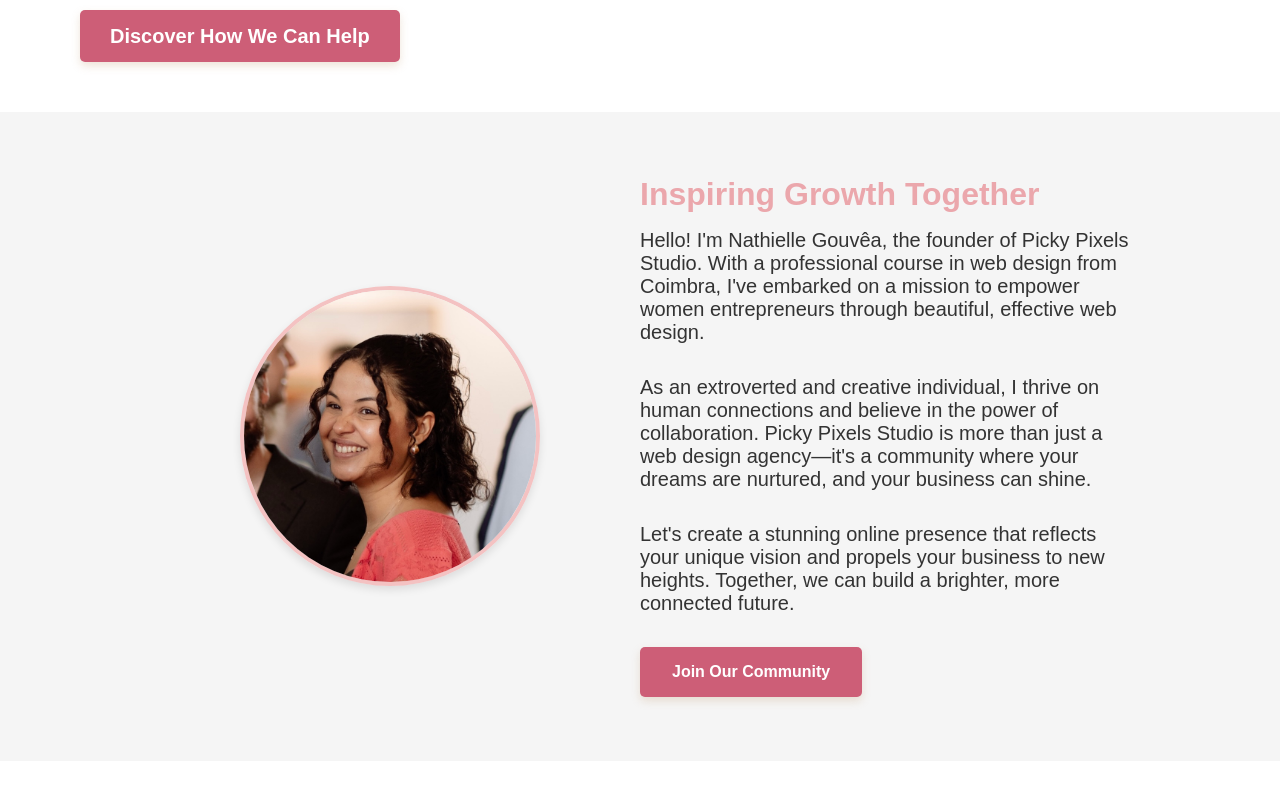
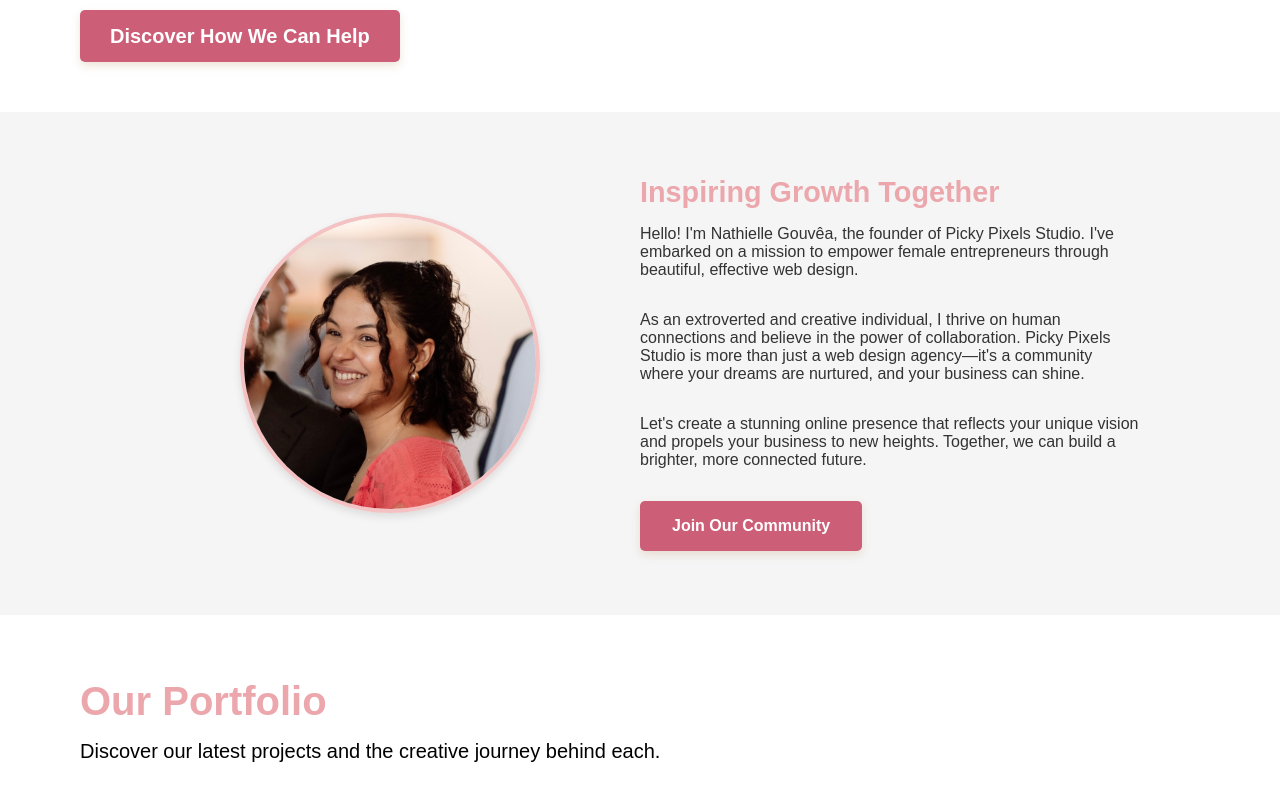
Before and after one commit to Nathgouvea/PickyPixels, a plain HTML site: page index.html in a window 1280 px wide. Shown: the part 1660-2460 px from the top of the page. Drawn offline with nearby package versions, Linux system fonts and the light colour scheme.

Commit message:
Little change owner section (about us)

```diff
--- a/index.html
+++ b/index.html
@@ -42,8 +42,8 @@
         <div class="hero-content">
           <h1>Empower Your Business Dreams</h1>
           <p class="fade-in-text">
-            Build a stunning website that reflects your unique vision. Empower
-            your business with beautiful, effective web design.
+            A personalised website reflects your unique vision. <br />
+            Boost your business with beautiful, effective web design.
           </p>
           <a href="#" class="cta-button">Start Your Journey</a>
         </div>
@@ -152,9 +152,8 @@
               <h2>Inspiring Growth Together</h2>
               <p>
                 Hello! I'm Nathielle Gouvêa, the founder of Picky Pixels Studio.
-                With a professional course in web design from Coimbra, I've
-                embarked on a mission to empower women entrepreneurs through
-                beautiful, effective web design.
+                I've embarked on a mission to empower female entrepreneurs
+                through beautiful, effective web design.
               </p>
               <p>
                 As an extroverted and creative individual, I thrive on human
--- a/layout.css
+++ b/layout.css
@@ -321,14 +321,14 @@
 
 .owner-message h2 {
   font-family: "Satoshi", sans-serif;
-  font-size: 2rem;
+  font-size: 1.8rem;
   color: var(--soft-pink);
   margin-bottom: var(--space-sm);
 }
 
 .owner-message p {
   font-family: "Satoshi", sans-serif;
-  font-size: 1.25rem;
+  font-size: 1rem;
   color: var(--dark-gray);
   margin-bottom: var(--space-md); /* Reduce space here */
 }
```
